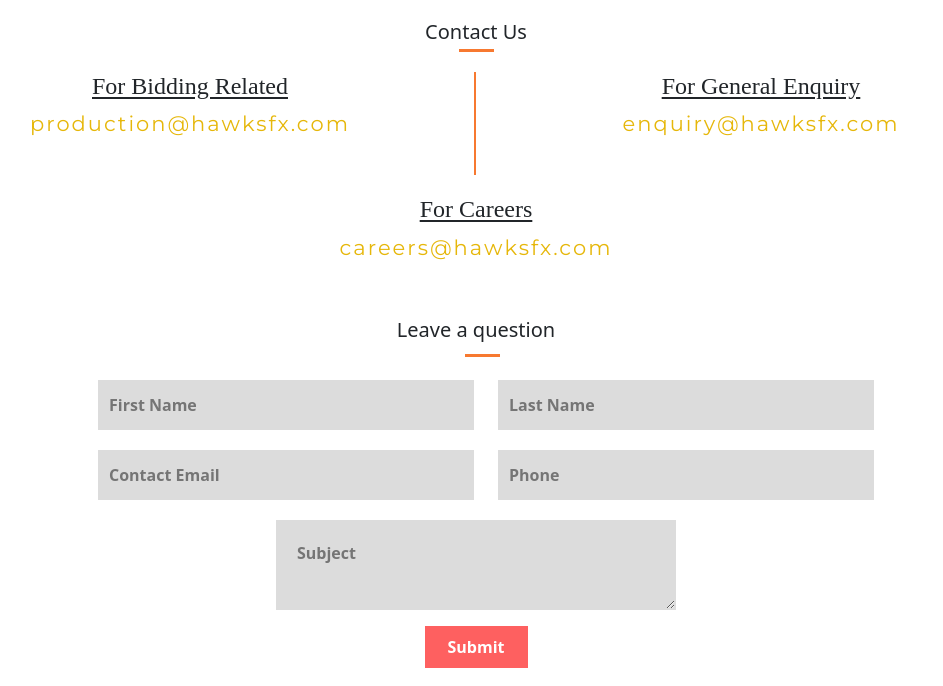
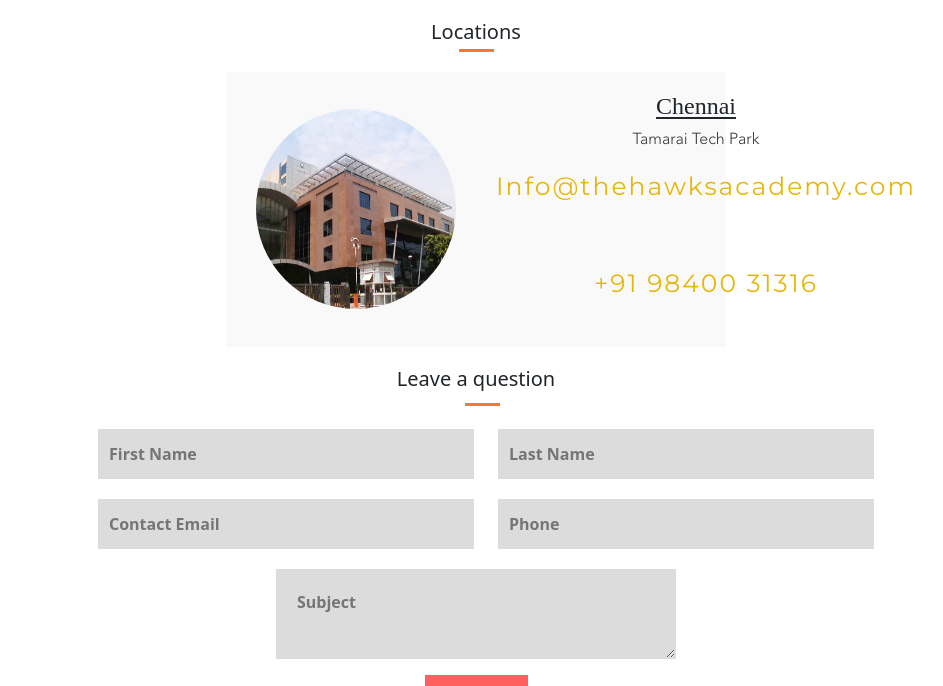
Before and after one commit to JOEMN96/HwakFx, a PHP site: page / in a window 1280 px wide. Shown: the part 5298-5984 px from the top of the page, without its empty margins (164-1107 px from the left). Run offline with PHP 8.4, Linux system fonts and the light colour scheme; style sheets or scripts are compiled from the project's sources; some libraries are stand-ins or nearby versions.

Commit message:
locations update

```diff
--- a/index.html
+++ b/index.html
@@ -596,22 +596,25 @@
 
     <section class="emailContact">
       <div class="container">
-        <h5 class="headingWithBorder">Contact Us</h5>
+        <h5 class="headingWithBorder">Locations</h5>
       </div>
 
       <div class="container">
         <div class="row">
-          <div class="col-md-6">
-            <h3>For Bidding Related</h3>
-            <a style="font-size: 21px;" class="contactMail" href="mailto:production@hawksfx.com">production@hawksfx.com</a>
-          </div>
-          <div class="col-md-6">
-            <h3>For General Enquiry</h3>
-            <a style="font-size: 21px;" class="contactMail" href="mailto:enquiry@hawksfx.com">enquiry@hawksfx.com</a>
-          </div>
-          <div class="col-md-12">
-            <h3 style="margin-top: 20px;">For Careers</h3>
-            <a style="font-size: 21px;" class="contactMail" href="mailto:careers@hawksfx.com">careers@hawksfx.com</a>
+          <div class="col-md-12 LocationsCard">
+            <div>
+              <div>
+                <img src="./assets/images/locations.jpg" alt="" />
+              </div>
+              <div>
+                <h3>Chennai</h3>
+                <p>Tamarai Tech Park</p>
+                <div>
+                  <a href="mailto:Info@thehawksacademy.com">Info@thehawksacademy.com</a> <br />
+                  <a href="tel:+919840031316">+91 98400 31316</a>
+                </div>
+              </div>
+            </div>
           </div>
         </div>
       </div>
--- a/style.css
+++ b/style.css
@@ -98,9 +98,6 @@
   }
   .teamSectionCard > div:first-child {
     text-align: center;
-  }
-  .contactMail {
-    font-size: 18px !important;
   }
 }
 
@@ -1070,6 +1067,44 @@ body {
   overflow-x: hidden;
 }
 
+.LocationsCard {
+  display: grid;
+  place-items: center;
+}
+
+.LocationsCard img {
+  width: 200px;
+  height: 200px;
+  border-radius: 50%;
+  object-fit: revert;
+}
+
+.LocationsCard > div {
+  display: flex;
+  align-items: center;
+  padding: 10px;
+  align-items: center;
+  background: rgb(249, 249, 249);
+  max-width: 500px;
+  width: 100%;
+}
+
+.LocationsCard > div div {
+  margin-left: 20px;
+  text-align: center;
+}
+
+.LocationsCard a,
+.LocationsCard p {
+  font-family: 'Avenir LT Pro 35 Light';
+  color: #373737;
+  text-decoration: none;
+}
+
+.LocationsCard h3 {
+  margin-top: 10px;
+}
+
 @media only screen and (min-width: 1200px) {
   .cardSection .cardSectionMain .firstCard {
     min-height: 330px;
@@ -1092,9 +1127,6 @@ body {
     -ms-flex-direction: column;
     flex-direction: column;
   }
-  .contactMail {
-    font-size: 20px !important;
-  }
 }
 
 @media only screen and (max-width: 850px) {
@@ -1115,8 +1147,10 @@ body {
   footer .container .sec2 {
     padding-left: 30px;
   }
-  .emailContact .col-md-6:first-child {
-    border-right: 0 !important;
+}
+@media only screen and (max-width: 500px) {
+  .LocationsCard > div {
+    flex-direction: column;
   }
 }
 
@@ -1159,7 +1193,7 @@ section {
   left: 48.5%;
 }
 
-.emailContact > div {
+/* .emailContact > div {
   text-align: center;
 }
 
@@ -1172,7 +1206,7 @@ section {
   display: block;
   margin-bottom: 20px;
   font-family: 'Montserrat', sans-serif;
-}
+} */
 
 footer {
   background: #323232 !important;
@@ -1197,7 +1231,7 @@ footer * {
   font-size: 12px !important;
 }
 
-.emailContact .col-md-6 h3,
+/* .emailContact .col-md-6 h3,
 .emailContact .col-md-12 h3 {
   font-family: 'Adobe Carlson';
   font-size: 24px;
@@ -1207,4 +1241,4 @@ footer * {
 
 .emailContact .col-md-6:first-child {
   border-right: 2px solid #f77930;
-}
+} */
```
Also changed, not shown: assets/images/Hawksfx_logo_v01.png, assets/images/locations.jpg (added).
